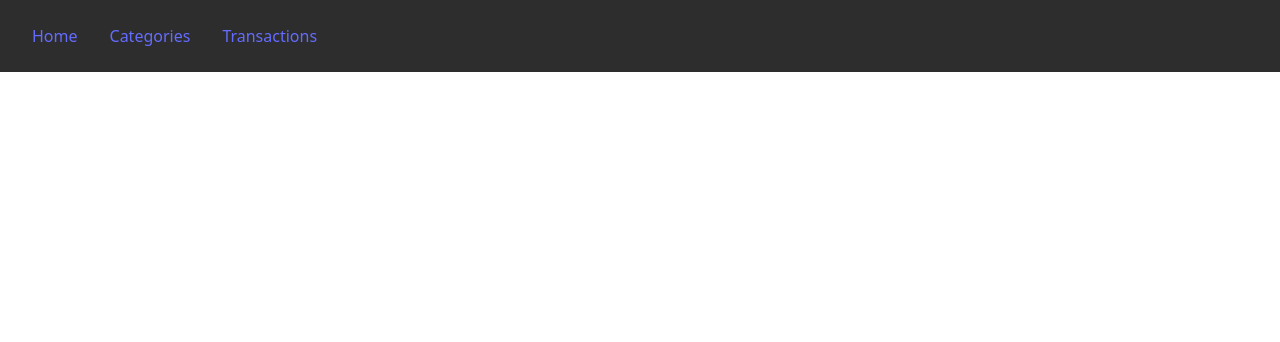
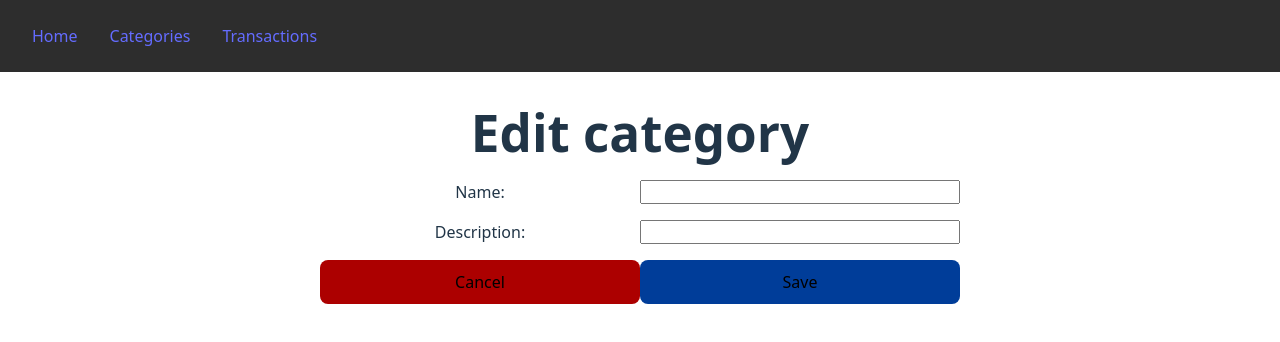
Before and after one commit to streedrop/budgetui, a React (Vite) app: page /categories/edit/1 in a window 1280 px wide. Shown: the top 342 px of the page. Built offline with nearby package versions, Linux system fonts and the light colour scheme; no server answers.

Commit message:
Implement category edition

```diff
--- a/src/App.jsx
+++ b/src/App.jsx
@@ -5,7 +5,7 @@ import NavBar from './components/navbar/NavBar.jsx'
 
 import Home from './pages/home/home.jsx'
 import Categories from './pages/categories/Categories.jsx'
-import NewCategory from './pages/categories/NewCategory.jsx'
+import CategoryForm from './pages/categories/CategoryForm.jsx'
 import Transactions from './pages/transactions/Transactions.jsx'
 import TransactionForm from './pages/transactions/TransactionForm.jsx'
 
@@ -19,7 +19,8 @@ function App() {
         <Routes>
           <Route path="/" element={<Home />} />
           <Route path="/categories" element={<Categories />} />
-          <Route path="/categories/new" element={<NewCategory />} />
+          <Route path="/categories/new" element={<CategoryForm />} />
+          <Route path="/categories/edit/:id" element={<CategoryForm />} />
           <Route path="/transactions" element={<Transactions />} />
           <Route path="/transactions/new" element={<TransactionForm />} />
           <Route path="/transactions/edit/:id" element={<TransactionForm />} />
--- a/src/pages/categories/CategoryForm.jsx
+++ b/src/pages/categories/CategoryForm.jsx
@@ -1,15 +1,63 @@
 import './styles/CategoryForm.css'
 
-function CategoryForm({ onCancel }) {
+import { useState, useEffect } from 'react';
+import { useNavigate, useParams } from 'react-router-dom';
+import { fetchCategory, insertCategory, updateCategory } from './category.api';
+
+const emptyFormData = {
+    name: "",
+    description: "",
+};
+
+function CategoryForm() {
+    const { id } = useParams();                         // Current transaction ID
+    const isEditMode = Boolean(id);                     // ID = editing, No ID = creating
+    const [data, setFormData] = useState(emptyFormData);    // Form data
+
+    // Fetch the category & pre-fill form
+    useEffect(() => {
+        if (!isEditMode) return;
+
+        async function loadCategory() {
+            const data = await fetchCategory(id);
+            setFormData(data);
+        }
+
+        loadCategory();
+    }, [id]);
+
+    // Add / Save button
+    async function handleSubmit(evt) {
+        evt.preventDefault();
+
+        const formData = new FormData(evt.target);
+        const data = Object.fromEntries(formData);
+
+        if (isEditMode)
+            await updateCategory(id, data);
+        else
+            await insertCategory(data);
+    };
+
+    // Cancel button
+    const navigate = useNavigate();
+
+    const handleCancel = () => {
+        navigate('/categories');
+    }
+
     return (
-        <form className="newCategory">
-            <label htmlFor="name">Name: </label>
-            <input type="text" id="name" name="name" />
-            <label htmlFor="description">Description: </label>
-            <input type="text" id="description" name="description" />
-            <button type="button" className="cancel" onClick={onCancel}>Cancel</button>
-            <button type="submit">Add</button>
-        </form>
+        <div id="main">
+            <h1>{isEditMode ? 'Edit category' : 'New category'}</h1>
+            <form className="newCategory" onSubmit={handleSubmit}>
+                <label htmlFor="name">Name: </label>
+                <input type="text" id="name" name="name" defaultValue={data.name} />
+                <label htmlFor="description">Description: </label>
+                <input type="text" id="description" name="description" defaultValue={data.description} />
+                <button type="button" className="cancel" onClick={handleCancel}>Cancel</button>
+                <button type="submit" className="save">{isEditMode ? 'Save' : 'Add'}</button>
+            </form>
+        </div>
     );
 }
 
--- a/src/pages/categories/CategoryItem.jsx
+++ b/src/pages/categories/CategoryItem.jsx
@@ -1,11 +1,20 @@
 import './styles/CategoryItem.css'
 
+import { useNavigate } from 'react-router-dom';
+
 function CategoryItem({ id, name, description, onDelete }) {
+
+    const navigate = useNavigate();
+
+    const goToEdit = (id) => {
+        navigate(`/categories/edit/${id}`);
+    }
 
     return (
         <div className="categoryItem" key={id}>
             <p>{name}</p>
             <p>{description}</p>
+            <button type="button" className="edit" onClick={() => goToEdit(id)}><i className="fa-regular fa-pen-to-square fa-xl"></i></button>
             <button type="button" className="delete" onClick={() => onDelete(id)}><i className="fa-regular fa-circle-xmark fa-xl"></i></button>
         </div>
     );
--- a/src/pages/categories/NewCategory.jsx
+++ /dev/null
@@ -1,56 +0,0 @@
-import CategoryForm from './CategoryForm.jsx'
-
-import { useEffect } from 'react'
-import { useNavigate } from 'react-router-dom';
-
-function NewCategory() {
-    useEffect(() => {
-        const form = document.querySelector('form');
-
-        const handleSubmit = async (evt) => {
-            evt.preventDefault();
-
-            const formData = new FormData(form);
-            const data = Object.fromEntries(formData);
-
-            try {
-                const response = await fetch('/api/categories', {
-                    method: 'POST',
-                    headers: {
-                        'Content-Type': 'application/json',
-                    },
-                    body: JSON.stringify(data)
-                });
-
-                if (response.ok) {
-                    const result = await response.json();
-                    console.log('Success:', result);
-                }
-            } catch (error) {
-                console.error('Error:', error);
-            }
-        };
-
-        form.addEventListener('submit', handleSubmit);
-
-        // Cleanup: remove listener when component unmounts
-        return () => {
-            form.removeEventListener('submit', handleSubmit);
-        };
-    }, []);
-
-    const navigate = useNavigate();
-
-    const handleCancel = () => {
-        navigate('/categories');
-    }
-
-    return (
-        <div id="main">
-            <h1>New category</h1>
-            <CategoryForm onCancel={handleCancel}></CategoryForm>
-        </div>
-    );
-}
-
-export default NewCategory
--- a/src/pages/categories/category.api.js
+++ b/src/pages/categories/category.api.js
@@ -2,6 +2,42 @@ export async function fetchCategories() {
     const res = await fetch("/api/categories");
 
     if (!res.ok) throw new Error("Failed to fetch categories");
+
+    return res.json();
+}
+
+export async function fetchCategory(id) {
+    const res = await fetch(`/api/categories/${id}`);
+
+    if (!res.ok) throw new Error("Failed to fetch category");
+
+    return res.json();
+}
+
+export async function insertCategory(data) {
+    const res = await fetch('/api/categories', {
+        method: 'POST',
+        headers: {
+            'Content-Type': 'application/json',
+        },
+        body: JSON.stringify(data)
+    });
+
+    if (!res.ok) throw new Error("Failed to insert category");
+
+    return res.json();
+}
+
+export async function updateCategory(id, data) {
+    const res = await fetch(`/api/categories/${id}`, {
+        method: 'PUT',
+        headers: {
+            'Content-Type': 'application/json',
+        },
+        body: JSON.stringify(data)
+    });
+
+    if (!res.ok) throw new Error("Failed to update category");
 
     return res.json();
 }
--- a/src/pages/categories/styles/CategoryItem.css
+++ b/src/pages/categories/styles/CategoryItem.css
@@ -1,6 +1,6 @@
 .categoryItem {
     display: grid;
-    grid-template-columns: 40% 50% 10%;
+    grid-template-columns: 2fr 3fr 1fr 1fr;
     justify-items: start;
     align-items: center;
     border: 2px solid white;
@@ -9,3 +9,7 @@
     border-radius: 10px;
     height: 75px;
 }
+
+.categoryItem button {
+    justify-self: end;
+}
```
